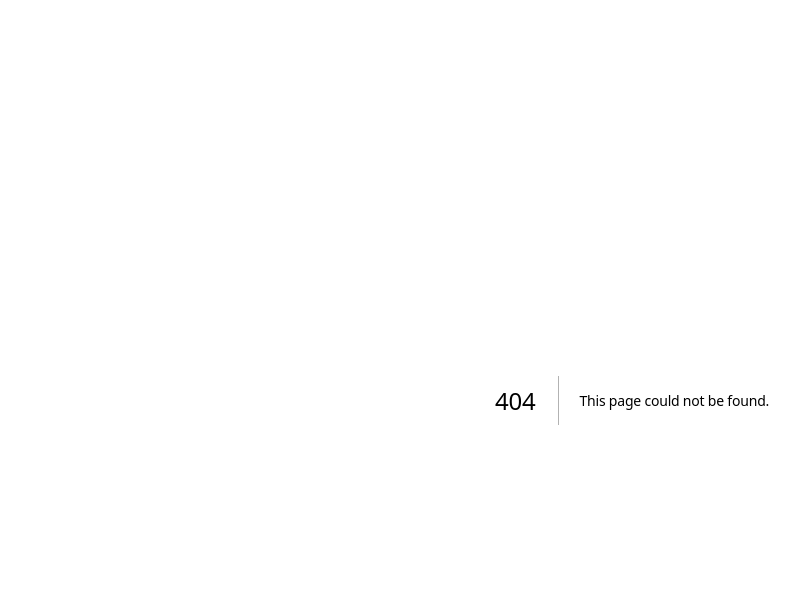
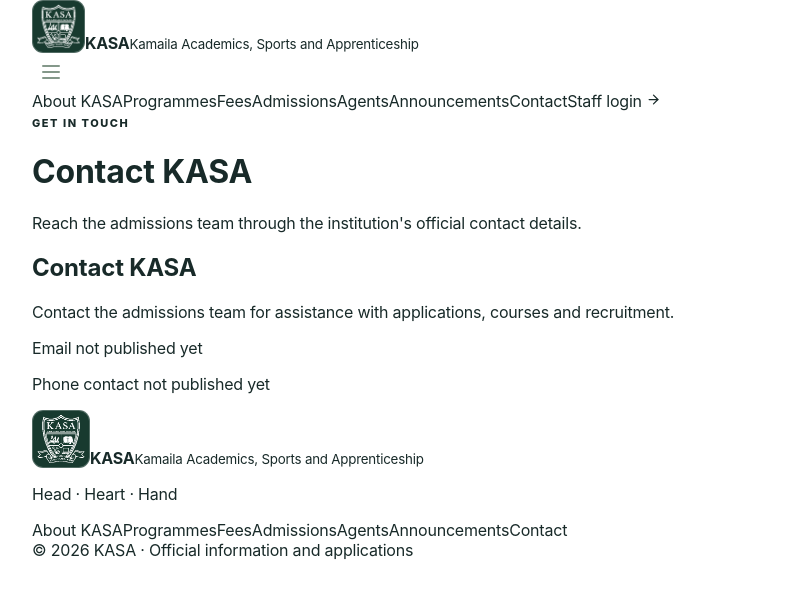
Before and after one commit to pamtechz/kasa, a Next.js app: page /contact in a window 1280 px wide. Before the commit this address had no page. Shown: the top 598 px of the page, without its empty margins (8-808 px from the left). Built offline with nearby package versions, Linux system fonts and the light colour scheme.

Commit message:
feat: contact dedicated public page

```diff
--- /dev/null
+++ b/src/app/(site)/contact/page.tsx
@@ -0,0 +1,6 @@
+import {SiteChrome,PageIntro} from '@/components/SiteChrome';
+import {InformationPage} from '@/components/PublicPages';
+export default function Page(){
+ return <SiteChrome><PageIntro eyebrow="GET IN TOUCH" title="Contact KASA" description="Reach the admissions team through the institution's official contact details."/>
+ <main className="container site-content"><InformationPage mode="contact"/></main></SiteChrome>;
+}
```
